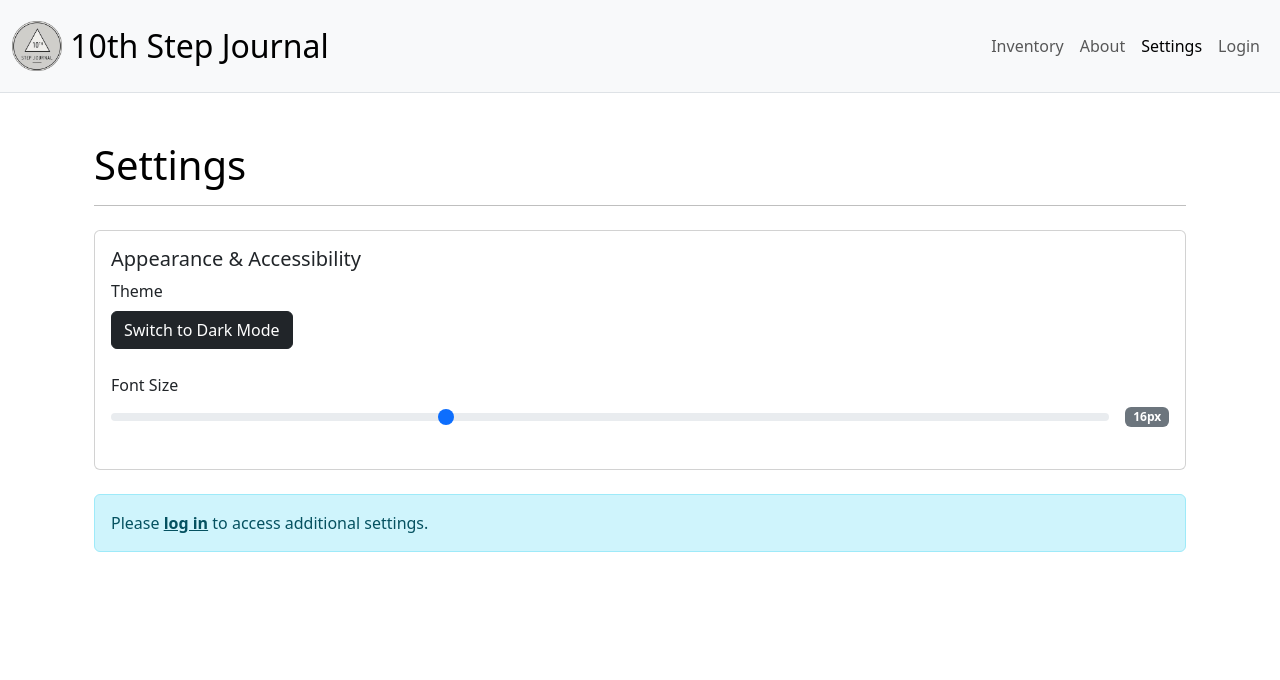
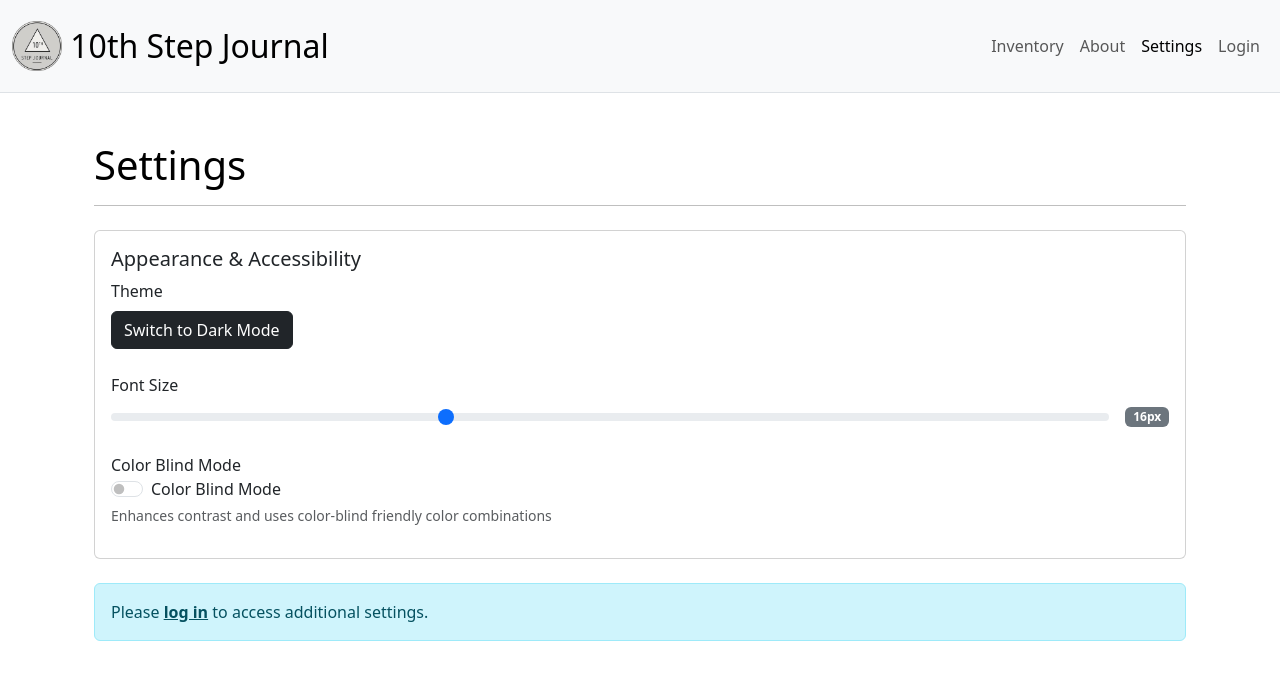
Before and after one commit to s-gruneberg/10step-journal, a React (Vite) app in the folder frontend/: page /settings in a window 1280 px wide. Shown: the top 680 px of the page. Built offline with nearby package versions, Linux system fonts and the light colour scheme.

Commit message:
fix build errors

```diff
--- a/frontend/src/components/ContributionGraph.tsx
+++ b/frontend/src/components/ContributionGraph.tsx
@@ -1,5 +1,6 @@
 import React, { useEffect, useState, useRef } from 'react';
 import { useDarkMode } from '../context/DarkModeContext';
+// TODO: need to have streaks make api call to backend to get streak data, and use that to populate the data
 
 interface Streak {
     activity_type: string;
--- a/frontend/src/pages/Settings.tsx
+++ b/frontend/src/pages/Settings.tsx
@@ -143,7 +143,7 @@ const Settings = () => {
                         </div>
                     </div>
 
-                    {/* Color Blind Mode
+                    Color Blind Mode
                     <div className="mb-3">
                         <Form.Check
                             type="switch"
@@ -155,7 +155,7 @@ const Settings = () => {
                         <small className="text-muted d-block mt-1">
                             Enhances contrast and uses color-blind friendly color combinations
                         </small>
-                    </div> */}
+                    </div>
                 </div>
             </div>
 
```
